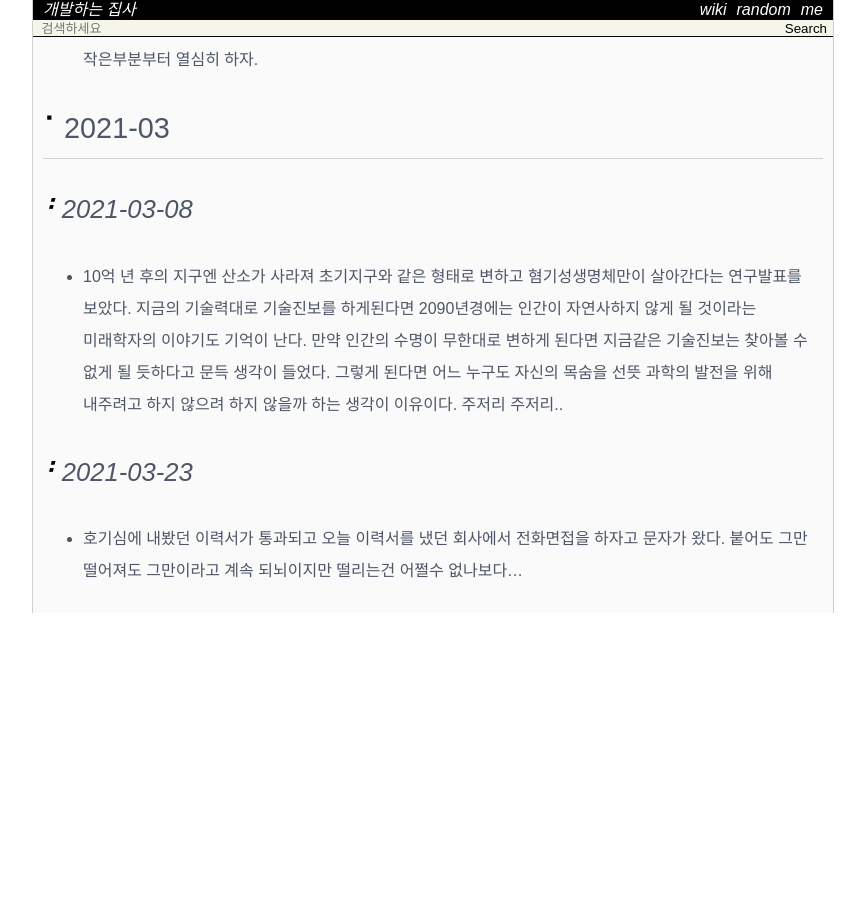
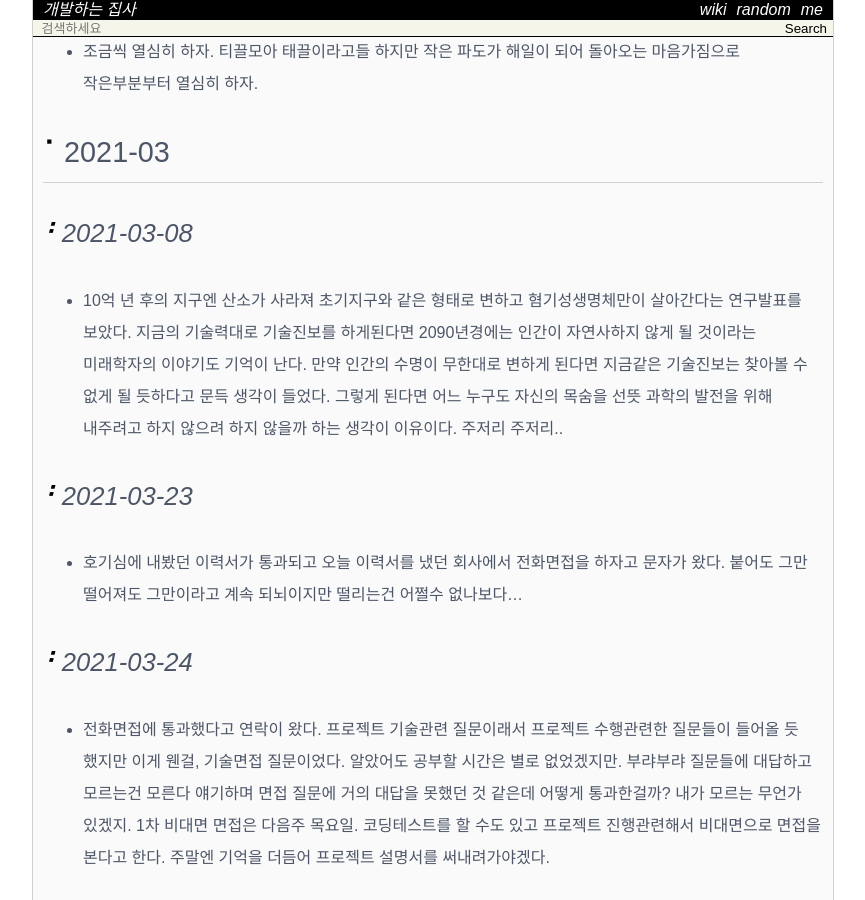
Before and after one commit to Achelous1/achelous1.github.io, a Jekyll site: the page built from _wiki/diary-2021.md, in a window 1280 px wide and 900 px high, scrolled down 4361 px. Shown: the whole window, without its empty margins (207-1072 px from the left). Built offline with Jekyll 4.4.1, drawn with Linux system fonts in a browser that asks for light colours; nearby versions of some CDN libraries; some web fonts are replaced; comment, search, counter and statistics services are not loaded; before the commit the page ends 4974 px from its top, so only the background shows below that; some of the changed text lies outside the part shown.

Commit message:
MODIFY Diary
Added 2021-03-25 diary

```diff
--- a/_wiki/diary-2021.md
+++ b/_wiki/diary-2021.md
@@ -84,3 +84,6 @@ latex   : false
 
 ### 2021-03-23
 * 호기심에 내봤던 이력서가 통과되고 오늘 이력서를 냈던 회사에서 전화면접을 하자고 문자가 왔다. 붙어도 그만 떨어져도 그만이라고 계속 되뇌이지만 떨리는건 어쩔수 없나보다...
+
+### 2021-03-24
+* 전화면접에 통과했다고 연락이 왔다. 프로젝트 기술관련 질문이래서 프로젝트 수행관련한 질문들이 들어올 듯 했지만 이게 웬걸, 기술면접 질문이었다. 알았어도 공부할 시간은 별로 없었겠지만. 부랴부랴 질문들에 대답하고 모르는건 모른다 얘기하며 면접 질문에 거의 대답을 못했던 것 같은데 어떻게 통과한걸까? 내가 모르는 무언가 있겠지. 1차 비대면 면접은 다음주 목요일. 코딩테스트를 할 수도 있고 프로젝트 진행관련해서 비대면으로 면접을 본다고 한다. 주말엔 기억을 더듬어 프로젝트 설명서를 써내려가야겠다.
```
Also changed, not shown: other parts of _wiki/diary-2021.md (+1 -1 lines).
